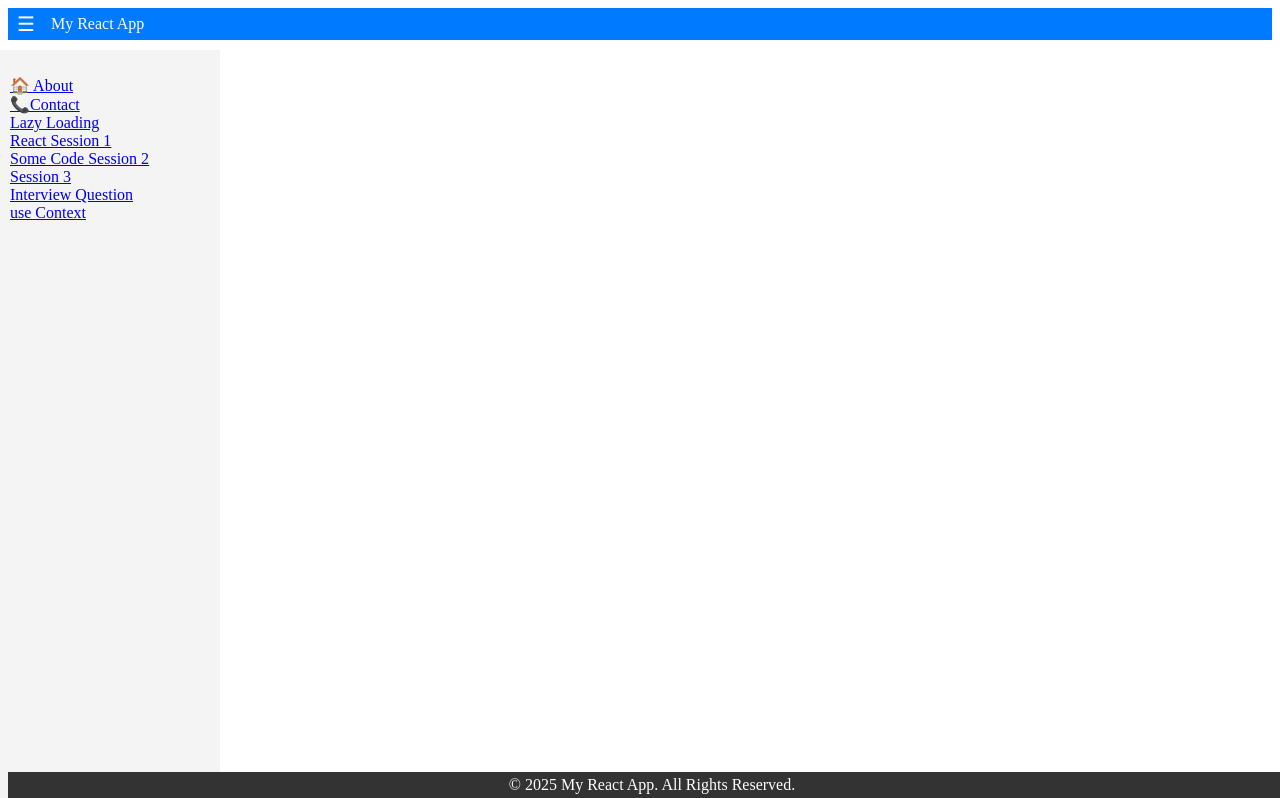
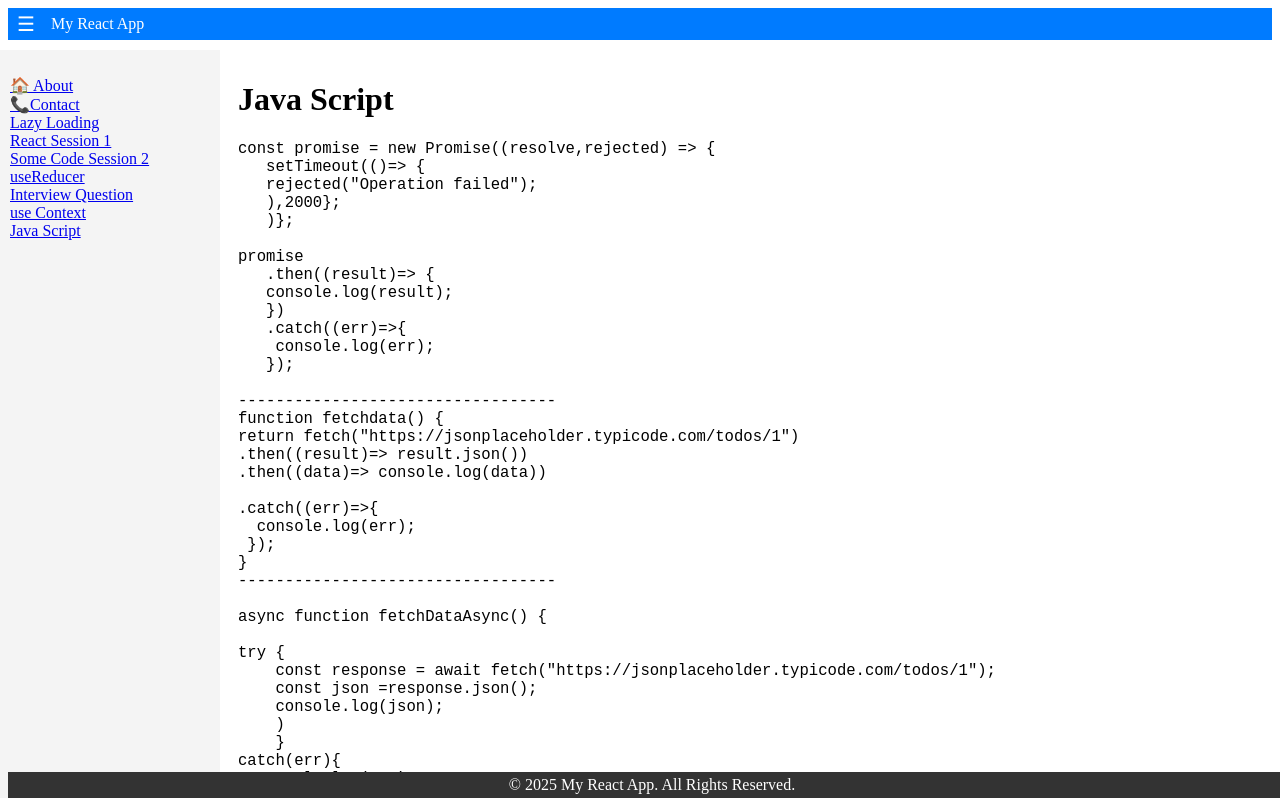
Before and after one commit to Kakhter/react-project, a React (Vite) app: page /javascript in a window 1280 px wide. Shown: the top 798 px of the page. Built offline with nearby package versions, Linux system fonts and the light colour scheme.

Commit message:
added image

```diff
--- a/src/App.jsx
+++ b/src/App.jsx
@@ -12,6 +12,7 @@ import SomeCode from "./Component/SomeCode";
 import Session3 from "./Component/Session3";
 import Interview from "./Component/Interview";
 import Session4 from "./Component/Session4";
+import JavaScript1 from "./Component/JavaScript1";
 
 const LazyLoading = lazy(() => import("./Component/LazyLoading"));
 function App() {
@@ -44,6 +45,7 @@ function App() {
             <Route path="/session3" element={<Session3 />} />
             <Route path="/interview" element={<Interview />} />
             <Route path="/session4" element={<Session4></Session4>} />
+            <Route path="/javascript" element={<JavaScript1 />}></Route>
           </Routes>
         </Suspense>
       </main>
--- a/src/Component/About.jsx
+++ b/src/Component/About.jsx
@@ -1,12 +1,11 @@
-import React from "react"
+import React from "react";
 
-const About=()=> {
-
-    return(
-        <>
-           <h1> About Page</h1>
-        </>
-    )
-}
+const About = () => {
+  return (
+    <>
+      <h2> About Page</h2>
+    </>
+  );
+};
 
 export default About;
--- a/src/Component/ContactUs.jsx
+++ b/src/Component/ContactUs.jsx
@@ -1,12 +1,11 @@
-import React from "react"
+import React from "react";
 
-const ContactUs=()=> {
-
-    return (
-        <>
-         <h1>Contact Us</h1>
-        </>
-    )
-}
+const ContactUs = () => {
+  return (
+    <>
+      <h2>Contact Us</h2>
+    </>
+  );
+};
 
 export default ContactUs;
--- /dev/null
+++ b/src/Component/JavaScript1.jsx
@@ -0,0 +1,160 @@
+import React from "react";
+
+const JavaScript1 = () => {
+  return (
+    <>
+      <h1>Java Script</h1>
+      <pre>
+        <code>
+          {`const promise = new Promise((resolve,rejected) => {
+   setTimeout(()=> {
+   rejected("Operation failed");
+   ),2000};
+   )};
+
+promise
+   .then((result)=> {
+   console.log(result);
+   })
+   .catch((err)=>{
+    console.log(err);
+   });
+
+----------------------------------
+function fetchdata() {
+return fetch("https://jsonplaceholder.typicode.com/todos/1")
+.then((result)=> result.json())
+.then((data)=> console.log(data))
+
+.catch((err)=>{
+  console.log(err);
+ });
+}
+----------------------------------
+
+async function fetchDataAsync() {
+
+try {
+    const response = await fetch("https://jsonplaceholder.typicode.com/todos/1");
+    const json =response.json();
+    console.log(json);
+    )
+    }
+catch(err){
+  console.log(err);
+    }
+}
+
+
+
+-----------------------------------------
+Axios
+
+--------------------------------------------------
+import axios from "axios";
+
+const api = axios.create({
+   baseURL:"https://jsonplaceholder.typicode.com",
+ });
+
+const getPosts =()=> api.get("/posts");
+
+export {getPosts};
+-------------------------------------------------
+
+import {getPosts} from "../services/postService";
+
+export default function Posts(){
+const [posts, setPosts] = useState([]);
+
+useEffect(()=> {
+
+getPosts()
+.then((result)=> {
+   console.log(result);
+   setPosts(result.data);
+  })
+.catch((err)=> {
+  console.error(err);
+ });
+}, {});
+------------------------------------------------
+String interpolation:
+
+const name = "Raj";
+const welcomMessage = \`Welcome: \${name}\`;
+
+console.log(welcomMessage);
+
+Result:
+Welcome: Raj
+
+
+      <h2>Import & Export in JavaScript</h2>
+      <h2>Array find()</h2>
+      Example:
+
+const todos =[
+  { id: 1, subject:"Python", completed:false}
+  { id: 2, subject:"Java", completed:false},
+  { id: 3, subject:"Node", completed:true},
+]
+
+const todoById = todos.find((todo)=>todo.id===2)
+
+console.log(todoById);
+
+<h2>Array filter()</h2>
+
+const filteredArray = todos.filter((m)=>m.completed===fals && m.subject==="Java");
+const filteredArray = todos.filter((m)=>m.subject.includes("Ja"));
+
+Sorting:
+
+Sorting
+
+const sorted = [...users].sort((a, b) =>
+  a.subject.localeCompare(b.subject))
+
+const sorted = [...users].sort((a, b) => a.id - b.id)
+
+
+<h2>forEach Loop()</h2>
+
+  todos.forEach((m)=> { m.completed=true});
+
+  including index:
+
+  todos.forEach((m, index)=> {
+     console.log(index + " : " +  m.subject)
+    })
+
+
+Array Map
+
+const mappedTodos = todos.map((todo)=> {
+
+     return{id:todo.id, desc: todo.subject};
+});
+
+Array Map
+
+const mappedTodos = todos.map((todo)=> {
+
+     return{...todo, priority: "High"};
+});
+
+const mappedTodos = todos.map((todo)=> {
+
+     return{...todo, subject: "High"};   //existing subject will be overwritten
+});
+--------------------------------------------------------------------
+
+`}
+        </code>
+      </pre>
+    </>
+  );
+};
+
+export default JavaScript1;
--- a/src/Component/Session3.jsx
+++ b/src/Component/Session3.jsx
@@ -3,86 +3,11 @@ import React from "react";
 const Session3 = () => {
   return (
     <>
-      <h1>Java Script</h1>
-      <h2>String interpolation</h2>
+      <h2>Reducer</h2>
+      <img src="./UseReducer.jpg" alt="useReducer" width="100%"></img>
       <pre>
         <code>
-          {`
-Example:
-
-const name = "Raj";
-const welcomMessage = \`Welcome: \${name}\`;
-
-console.log(welcomMessage);
-
-Result:
-Welcome: Raj
-
-`}
-        </code>
-      </pre>
-      <h2>Import & Export in JavaScript</h2>
-      <h2>Array find()</h2>
-      Example:
-      <pre>
-        <code>
-          {`
-const todos =[
-  { id: 1, subject:"Python", completed:false}
-  { id: 2, subject:"Java", completed:false},
-  { id: 3, subject:"Node", completed:true},
-]
-
-const todoById = todos.find((todo)=>todo.id===2)
-
-console.log(todoById);
-
-<h2>Array filter()</h2>
-
-const filteredArray = todos.filter((m)=>m.completed===fals && m.subject==="Java");
-const filteredArray = todos.filter((m)=>m.subject.includes("Ja"));
-
-Sorting:
-
-Sorting
-
-const sorted = [...users].sort((a, b) =>
-  a.subject.localeCompare(b.subject))
-
-const sorted = [...users].sort((a, b) => a.id - b.id)
-
-
-<h2>forEach Loop()</h2>
-
-  todos.forEach((m)=> { m.completed=true});
-
-  including index:
-
-  todos.forEach((m, index)=> {
-     console.log(index + " : " +  m.subject)
-    })
-
-
-Array Map
-
-const mappedTodos = todos.map((todo)=> {
-
-     return{id:todo.id, desc: todo.subject};
-});
-
-Array Map
-
-const mappedTodos = todos.map((todo)=> {
-
-     return{...todo, priority: "High"};
-});
-
-const mappedTodos = todos.map((todo)=> {
-
-     return{...todo, subject: "High"};   //existing subject will be overwritten
-});
-
-Reducer:
+          {`Reducer:
 Reducer manages the state in a centralized way.
 Component- What should happe
 Reducer: How it's done.
@@ -153,7 +78,7 @@ export function cartReducer(state, action) {
   }
 }
 
-<strong> Cart.js------------------- </strong>
+Cart.js-------------------
 
 import React, { useReducer } from 'react';
 import { cartReducer, initialCartState } from './cartReducer';
--- a/src/Component/Session4.jsx
+++ b/src/Component/Session4.jsx
@@ -6,9 +6,9 @@ import SyntaxHighlighter from "react-syntax-highlighter/dist/cjs/light";
 const Session4 = () => {
   return (
     <>
+      <h1> Use of useContext</h1>
+      <img src="./UseContext.jpg" alt="useReducer" width="100%"></img>
       <div>
-        <h1> Use of useContext</h1>
-
         <ComponentA></ComponentA>
 
         <ComponentC />
--- a/src/Component/Sidebar.jsx
+++ b/src/Component/Sidebar.jsx
@@ -28,11 +28,13 @@ function Sidebar({ isOpen }) {
           <br />
           <Link to="/somecode">Some Code Session 2</Link>
           <br />
-          <Link to="/session3">Session 3</Link>
+          <Link to="/session3">useReducer</Link>
           <br />
           <Link to="/interview">Interview Question</Link>
           <br />
           <Link to="/session4">use Context </Link>
+          <br />
+          <Link to="/javascript">Java Script</Link>
         </ul>
       )}
     </aside>
--- a/src/index.css
+++ b/src/index.css
@@ -76,10 +76,10 @@ button:focus-visible {
   min-height: 100vh;
 } */
 
-h1 {
+/* h1 {
   font-size: 3.2em;
   line-height: 1.1;
-}
+} */
 
 pre {
   font-size: 1.2em;
```
Also changed, not shown: public/UseContext.jpg (added), public/UseReducer.jpg (added).
